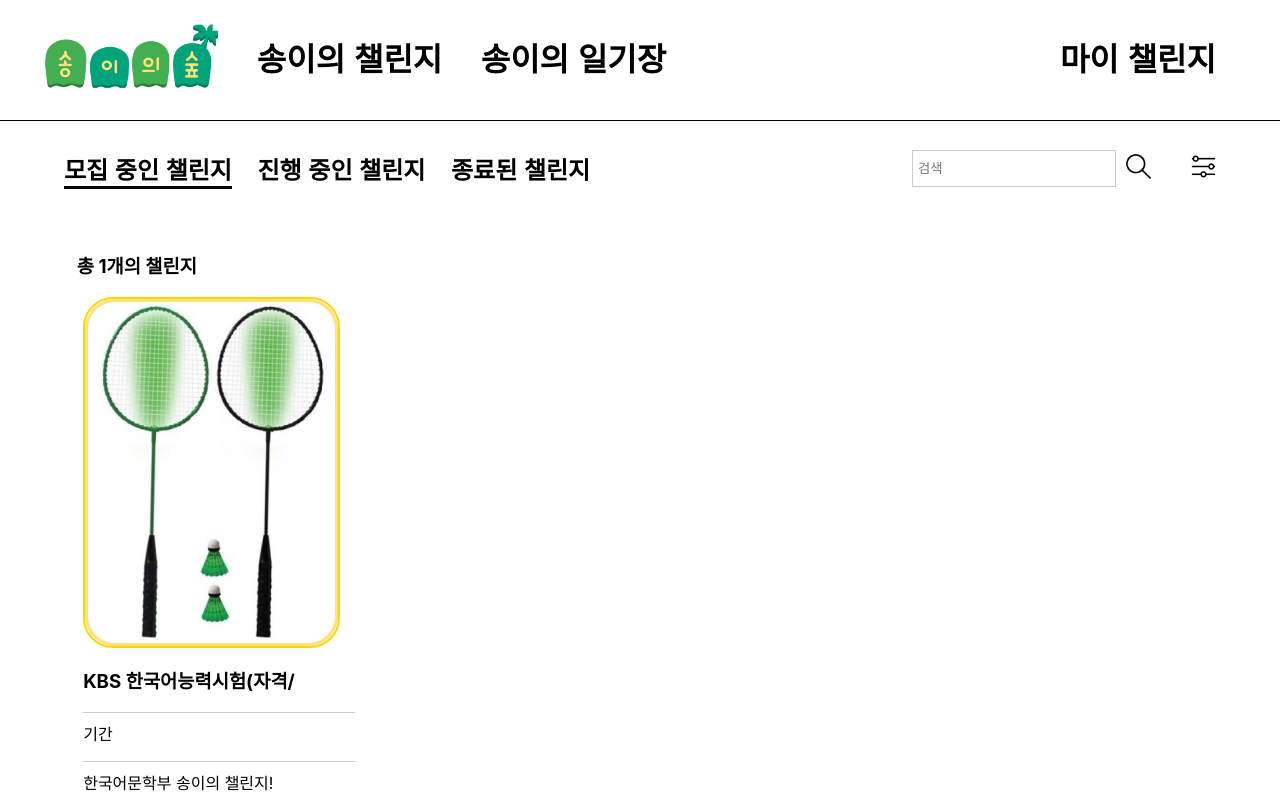
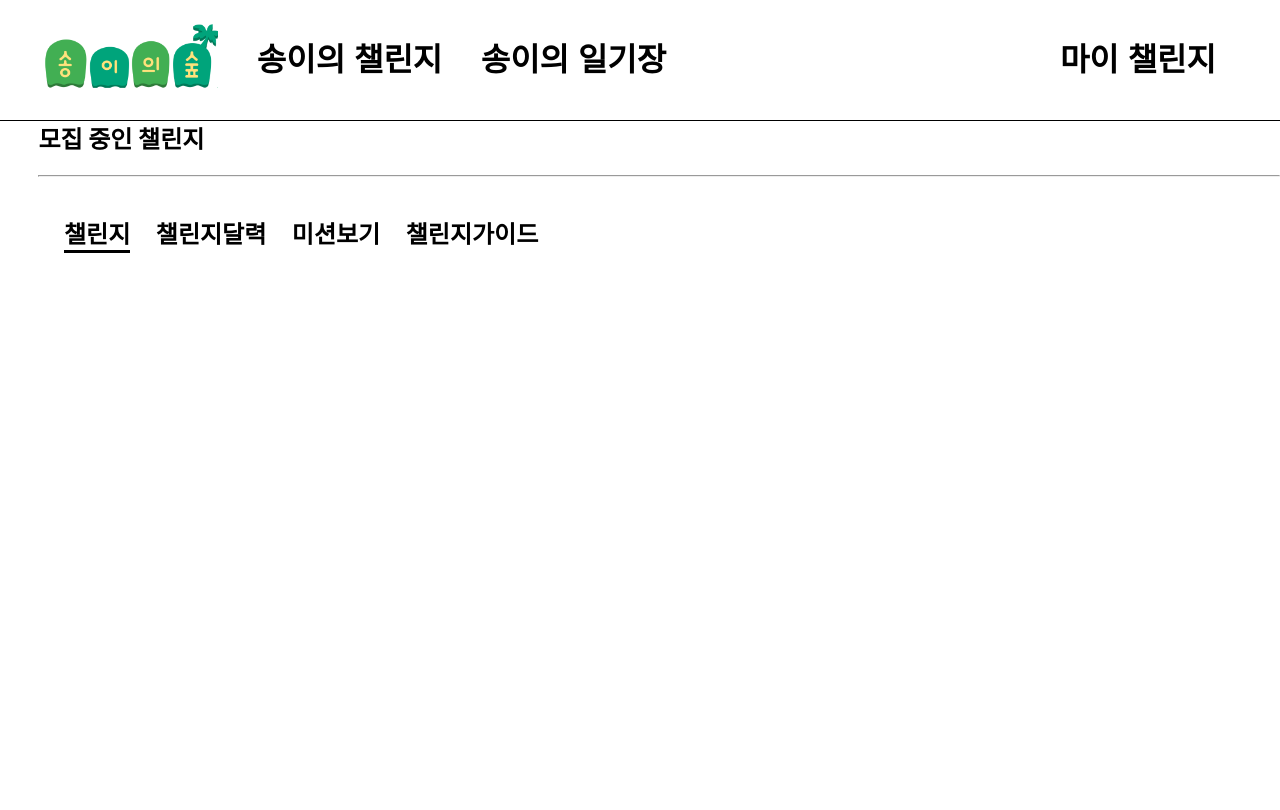
Before and after one commit to Songyee-Challenge/FE, a React (Create React App) app: page /songchallenge/detail in a window 1280 px wide. Built offline with nearby package versions, Linux system fonts and the light colour scheme; a web font is replaced by a local one.

Commit message:
[add]DetailBar.jsx 컴포넌트 추가

```diff
--- /dev/null
+++ b/src/components/DetailBar.jsx
@@ -0,0 +1,106 @@
+import React, {useState} from 'react';
+import styled from 'styled-components';
+
+const ButtonContainer = styled.div`
+  display: flex;
+  justify-content: space-between;
+  margin-left: 2vw;
+  white-space: nowrap;
+  align-items: center;
+`;
+
+const CustomButton = styled.button`
+  background: none;
+  border: none;
+  cursor: pointer;
+  position: relative;
+  padding: 0;
+  font-size: 1.5rem;
+  font-weight: bold;
+  color: #000;
+  margin-right: 2vw;
+  margin-top:30px;
+  flex: 0 0 auto;
+
+  &:hover {
+    text-decoration: underline;
+  }
+
+  &.active {
+    &:after {
+      content: '';
+      display: block;
+      position: absolute;
+      bottom: -3px;
+      left: 0;
+      width: 100%;
+      height: 3px;
+      background-color: #000;
+    }
+  }
+
+  @media screen and (max-width: 768px) {
+    font-size: 1rem;
+  }
+`;
+
+const DetailBar = () => {
+    const [activeComponent, setActiveComponent] = useState('A');
+
+    const handleComponentClick = (componentName) => {
+        setActiveComponent(componentName);
+    };
+
+    const renderComponent = () => {
+        switch (activeComponent) {
+          case 'A':
+            return <Challenge />;
+          case 'B':
+            return <Calendar />;
+          case 'C':
+            return <ShowMission />;
+          case 'D':
+            return <ChallengeGuide/>;
+          default:
+            return null;
+        }
+      };
+
+    return (
+        <ButtonContainer>
+            <div>
+            <CustomButton
+            className={`detail_type_button ${activeComponent === 'A' ? 'active' : ''}`}
+            onClick={() => handleComponentClick('A')}
+            disabled={activeComponent === 'A'}
+          >
+            챌린지
+          </CustomButton>
+          <CustomButton
+            className={`detail_type_button ${activeComponent === 'B' ? 'active' : ''}`}
+            onClick={() => handleComponentClick('B')}
+            disabled={activeComponent === 'B'}
+          >
+            챌린지달력
+          </CustomButton>
+          <CustomButton
+            className={`detail_type_button ${activeComponent === 'C' ? 'active' : ''}`}
+            onClick={() => handleComponentClick('C')}
+            disabled={activeComponent === 'C'}
+          >
+            미션보기
+          </CustomButton>
+          <CustomButton
+            className={`detail_type_button ${activeComponent === 'D' ? 'active' : ''}`}
+            onClick={() => handleComponentClick('D')}
+            disabled={activeComponent === 'D'}
+          >
+            챌린지가이드
+          </CustomButton>
+
+            </div>
+        </ButtonContainer>
+    );
+};
+
+export default DetailBar;
--- a/src/components/RecruitingChallenge.jsx
+++ b/src/components/RecruitingChallenge.jsx
@@ -17,8 +17,8 @@ const RecruitImageContainer = styled.div`
   border: 2px solid #ffd700;
   border-radius: 30px;
   overflow: hidden;
-  width:253px;
-  height:347px;
+  width:15.5rem;
+  height:21rem;
   cursor: pointer;
 `;
 
--- a/src/pages/ChallengeDetail.jsx
+++ b/src/pages/ChallengeDetail.jsx
@@ -1,10 +1,14 @@
 import React from 'react';
+import DetailBar from '../components/DetailBar';
+
+
 
 const ChallengeDetail = () => {
     return (
         <div>
             <h2>모집 중인 챌린지</h2>
             <hr/>
+            <DetailBar/>
         </div>
     );
 };
--- a/src/pages/SongChallenge.jsx
+++ b/src/pages/SongChallenge.jsx
@@ -1,6 +1,8 @@
 import React, {useState} from 'react';
 import styled from 'styled-components';
 import TypeBar from '../components/TypeBar';
+import { Routes, Route } from 'react-router-dom';
+import ChallengeDetail from './ChallengeDetail';
 
 const ChallengeBox = styled.div`
     margin-left:3vw;
@@ -17,7 +19,13 @@ const SongChallenge = () => {
 
     return (
         <ChallengeBox>
-            <TypeBar onSelectedType={handleTypeChange} />
+            <Routes>
+        <Route
+          path="/"
+          element={<TypeBar onSelectType={handleTypeChange} />}
+        />
+        <Route path="/detail" element={<ChallengeDetail />} />
+      </Routes>
         </ChallengeBox>
     );
 };
```
